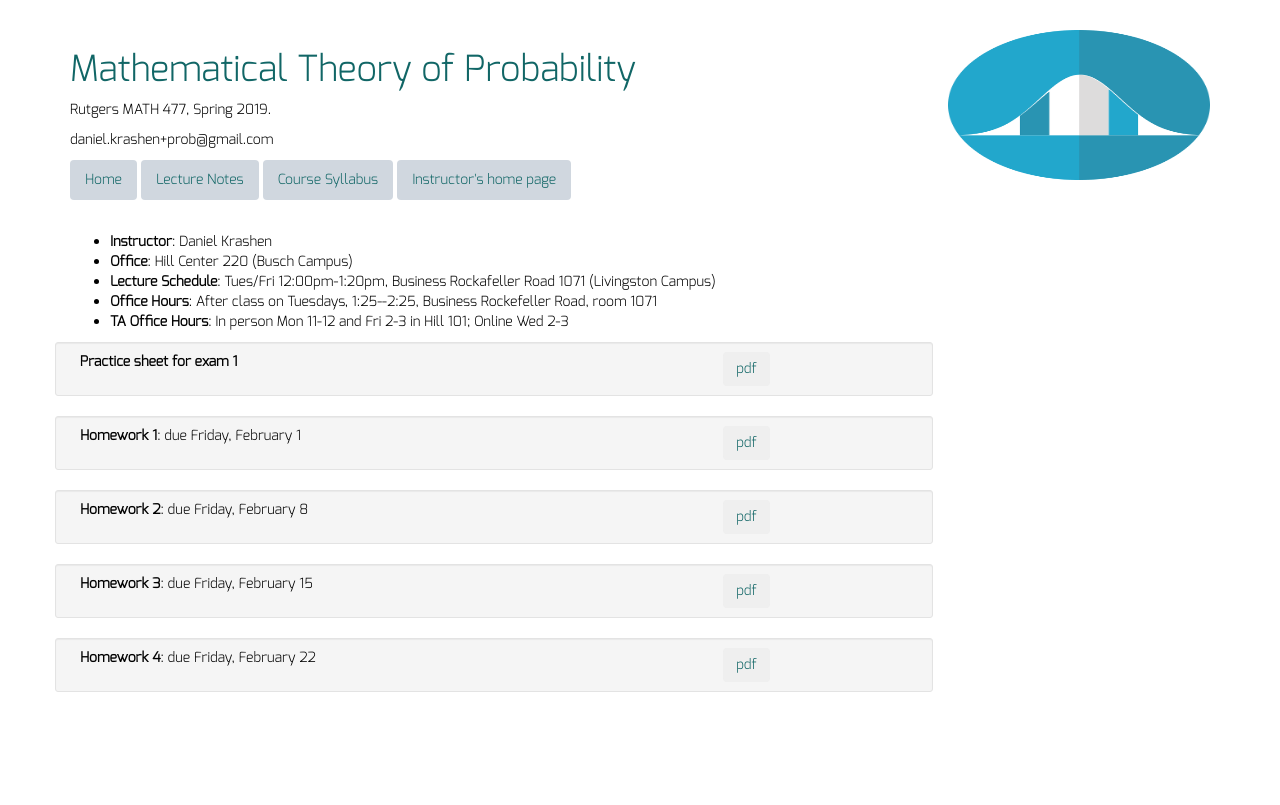
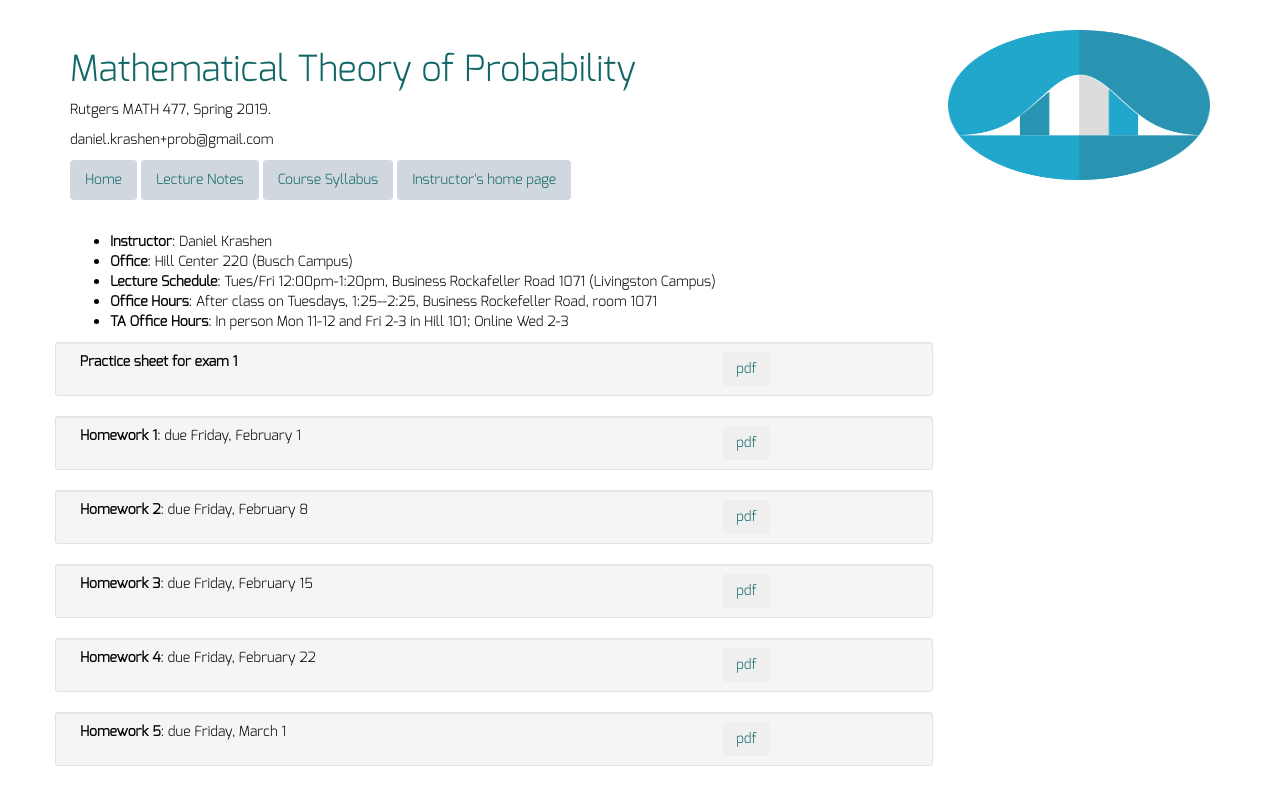
Before and after one commit to dkrashen/probability, a Jekyll site: the page built from index.html, in a window 1280 px wide. Shown: the top 805 px of the page. Built offline with Jekyll 4.4.1, drawn with Linux system fonts in a browser that asks for light colours; nearby versions of some CDN libraries.

Commit message:
add homework 5

```diff
--- a/_data/homework.yml
+++ b/_data/homework.yml
@@ -10,3 +10,6 @@
 - title: "Homework 4"
   filename: "hw4.pdf"
   due: "Friday, February 22"
+- title: "Homework 5"
+  filename: "hw5.pdf"
+  due: "Friday, March 1"
```
Also changed, not shown: 1 other file.
